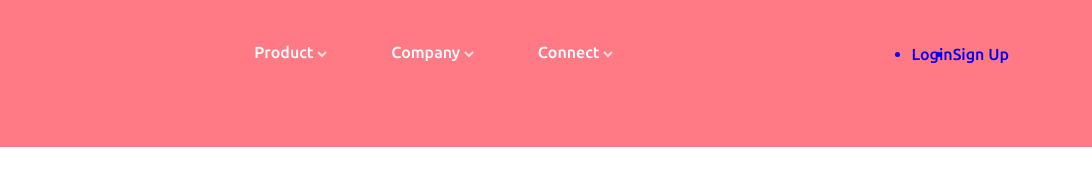
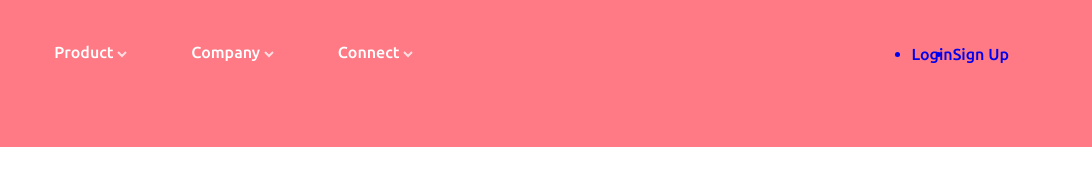
Before and after one commit to AdamDemian/Blogr-landing-page, a plain HTML site: page index.html in a window 1280 px wide. Shown: the full height of the page, 188-1280 px from the left. Drawn offline with Linux system fonts and the light colour scheme.

Commit message:
last commit for 13.3 21

```diff
--- a/app/scss/_header.scss
+++ b/app/scss/_header.scss
@@ -32,9 +32,6 @@
     &__links{
 
 
-        .dropbtn{
-            color: $white;
-        }
         .dropdown-content{
             display: none;
             position: absolute;
@@ -71,4 +68,7 @@
             font-family: inherit;
             margin: 0;
         }
+    .links{
+        margin-right: 25rem;
+    }
 }
--- a/index.html
+++ b/index.html
@@ -28,7 +28,7 @@
       </a>
 
       <!--Dropdown Navbar-->
-      <div class="flex flex-ai-s">
+      <div class="flex flex-ai-s links">
         <div class="header__links">
           <a href="#" class="dropbtn">Product
             <img src="images/icon-arrow-light.svg" alt="">
```
Also changed, not shown: dist/style.css, 1 other file.
